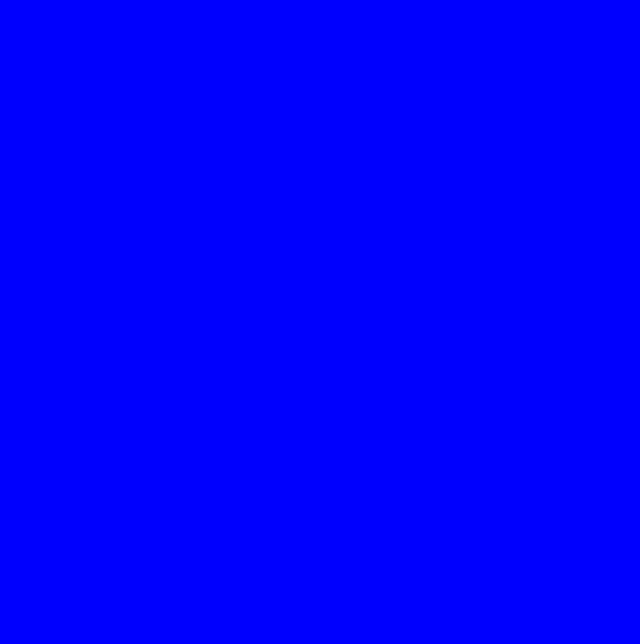
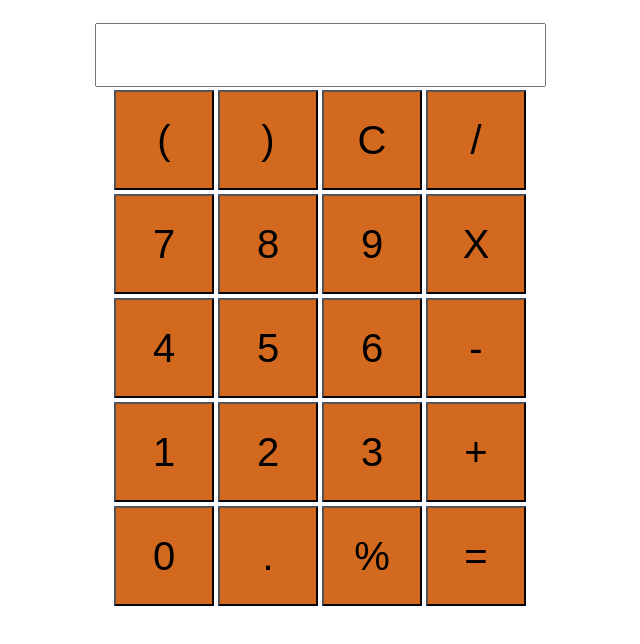
Before and after one commit to SAADAT619/Calculator-project-by-Javascript, a plain HTML site: page index.html in a window 1280 px wide. Shown: the whole page, without its empty margins (320-960 px from the left). Drawn offline with Linux system fonts and the light colour scheme.

Commit message:
project done

```diff
--- a/index.html
+++ b/index.html
@@ -9,6 +9,42 @@
 
 </head>
 <body>
+    <div class="container">
+        <input type="text" name="screen" id="screen">
+        <table>
+            <tr>
+                <td><button>(</button></td>
+                <td><button>)</button></td>
+                <td><button>C</button></td>
+                <td><button>/</button></td>
+            </tr>
+            <tr>
+                <td><button>7</button></td>
+                <td><button>8</button></td>
+                <td><button>9</button></td>
+                <td><button>X</button></td>
+            </tr>
+            <tr>
+                <td><button>4</button></td>
+                <td><button>5</button></td>
+                <td><button>6</button></td>
+                <td><button>-</button></td>
+            </tr>
+            <tr>
+                <td><button>1</button></td>
+                <td><button>2</button></td>
+                <td><button>3</button></td>
+                <td><button>+</button></td>
+            </tr>
+            <tr>
+                <td><button>0</button></td>
+                <td><button>.</button></td>
+                <td><button>%</button></td>
+                <td><button>=</button></td>
+            </tr>
 
+        </table>
+    </div>
 </body>
+<script src="script.js"></script>
 </html>
--- a/script.js
+++ b/script.js
@@ -0,0 +1,27 @@
+let screen = document.getElementById('screen');
+buttons = document.querySelectorAll('button');
+let screenValue ='';
+
+for (item of buttons){
+    item.addEventListener('click',(e)=>{
+        buttonText = e.target.innerText;
+        console.log("button text",buttonText);
+        if(buttonText=='X'){
+            buttonText = '*';
+            screenValue += buttonText;
+            screen.value = screenValue;
+        }
+         else if(buttonText=='C'){
+            screenValue ="";
+            screen.value = screenValue;
+
+        }
+         else if(buttonText=='='){
+            screen.value = eval(screenValue);
+        }
+        else{
+            screenValue += buttonText;
+            screen.value = screenValue;
+        }
+    })
+}
--- a/style.css
+++ b/style.css
@@ -1,3 +1,19 @@
-body{
-    background-color: blue;
+.container{
+    text-align:center;
+    margin-top: 23px;
+
 }
+
+table{
+    margin:auto;
+}
+input{
+    font-size:34px;
+    height: 58px;
+}
+button{
+    font-size: 40px;
+    background: chocolate;
+    height:100px;
+    width: 100px;
+}
```
